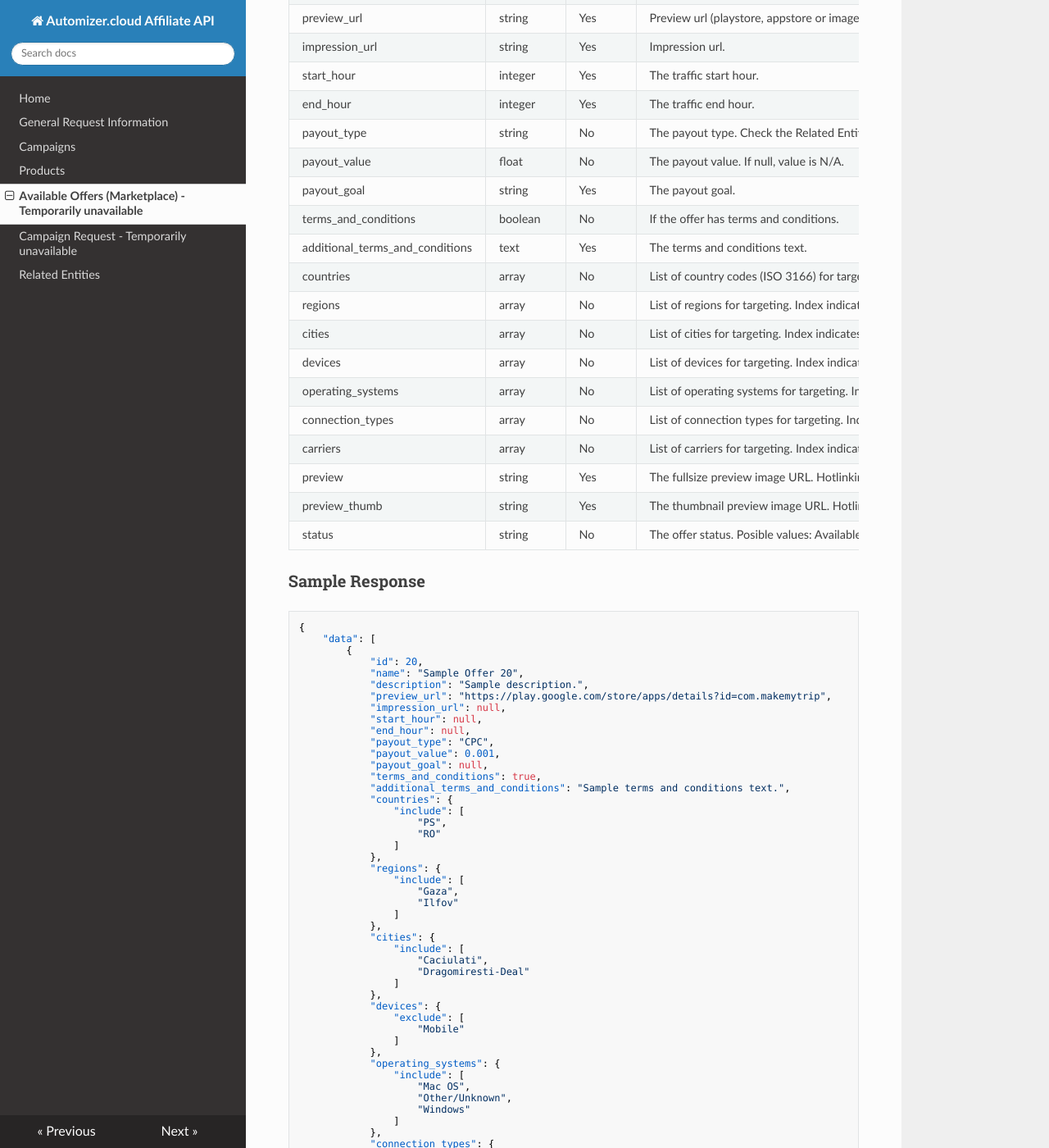
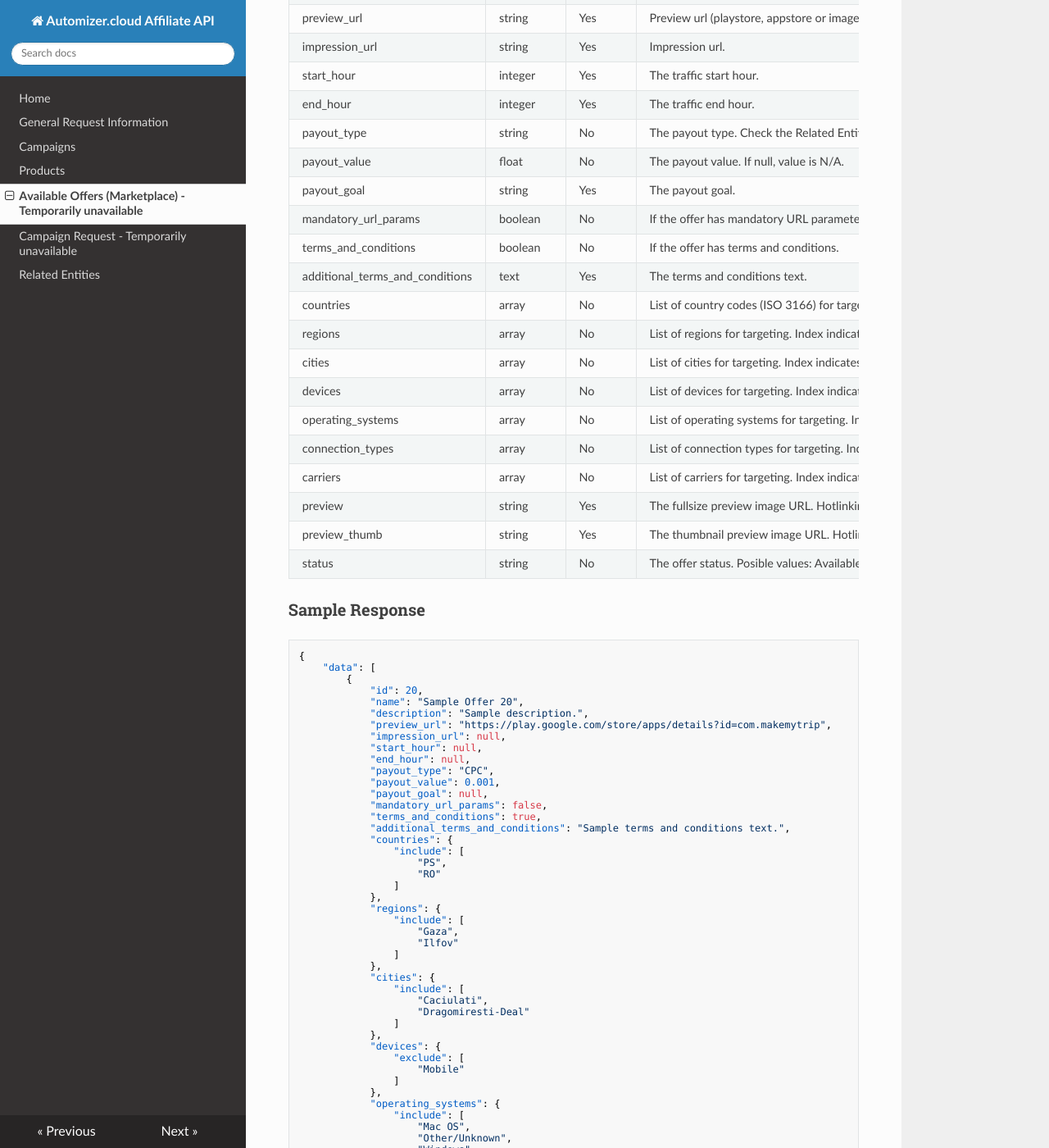
Before and after one commit to automizer-cloud/automizer.cloud-affiliate-api-docs, an MkDocs documentation site: the page built from docs/availableoffers.md, in a window 1280 px wide and 1400 px high, scrolled down 529 px. Shown: the whole window at 82% size. Built offline with MkDocs 1.6.1, drawn with Linux system fonts in a browser that asks for light colours; nearby versions of some CDN libraries; old or Windows-style settings are respelled for this version of MkDocs.

Commit message:
Add mandatory_url_params

```diff
--- a/docs/availableoffers.md
+++ b/docs/availableoffers.md
@@ -22,6 +22,7 @@ end_hour                        | integer   | Yes      | The traffic end hour.
 payout_type                     | string    | No       | The payout type. Check the Related Entities section for a list of possible values.
 payout_value                    | float     | No       | The payout value. If null, value is N/A.
 payout_goal                     | string    | Yes      | The payout goal.
+mandatory_url_params            | boolean   | No       | If the offer has mandatory URL parameters.
 terms_and_conditions            | boolean   | No       | If the offer has terms and conditions.
 additional_terms_and_conditions | text      | Yes      | The terms and conditions text.
 countries                       | array     | No       | List of country codes (ISO 3166) for targeting. Index indicates the operation (include/exclude).
@@ -51,6 +52,7 @@ status                          | string    | No       | The offer status. Posib
             "payout_type": "CPC",
             "payout_value": 0.001,
             "payout_goal": null,
+            "mandatory_url_params": false,
             "terms_and_conditions": true,
             "additional_terms_and_conditions": "Sample terms and conditions text.",
             "countries": {
```
Also changed, not shown: docs/campaigns.md (+2 -0 lines).
